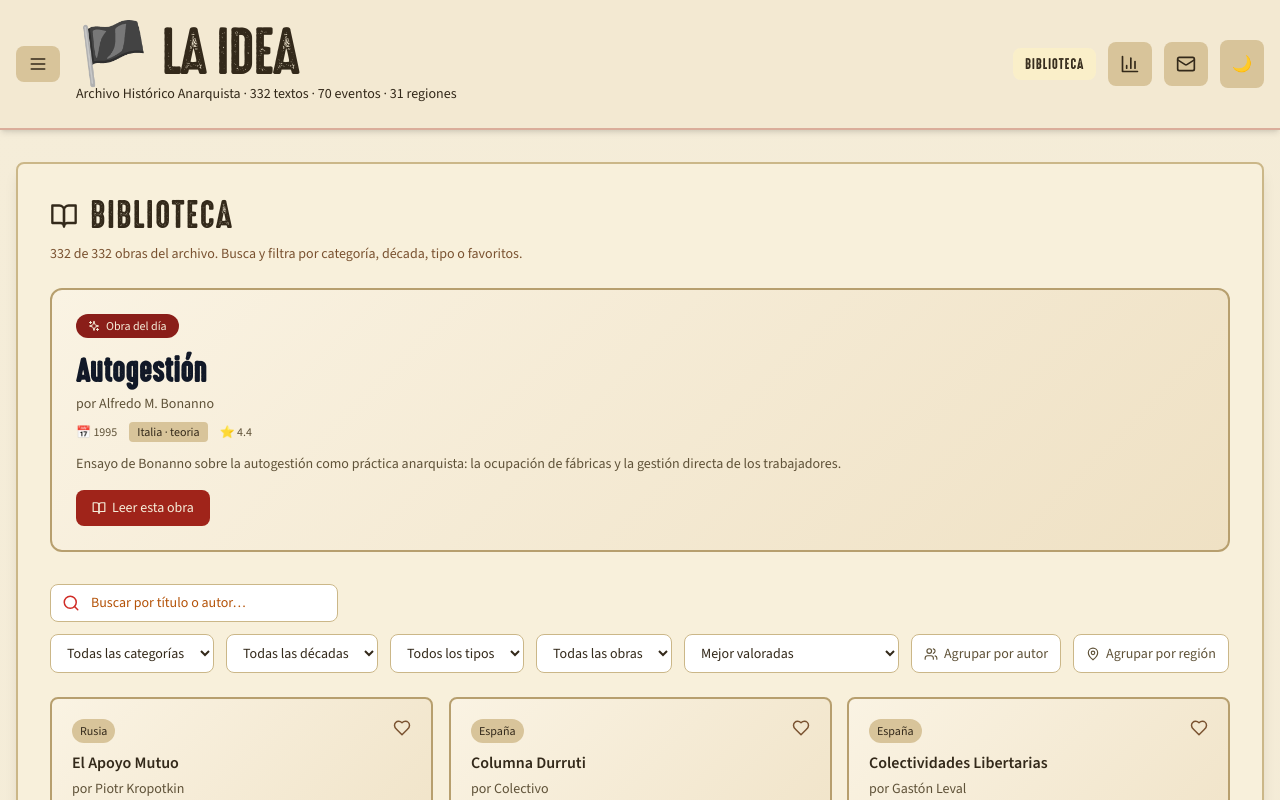
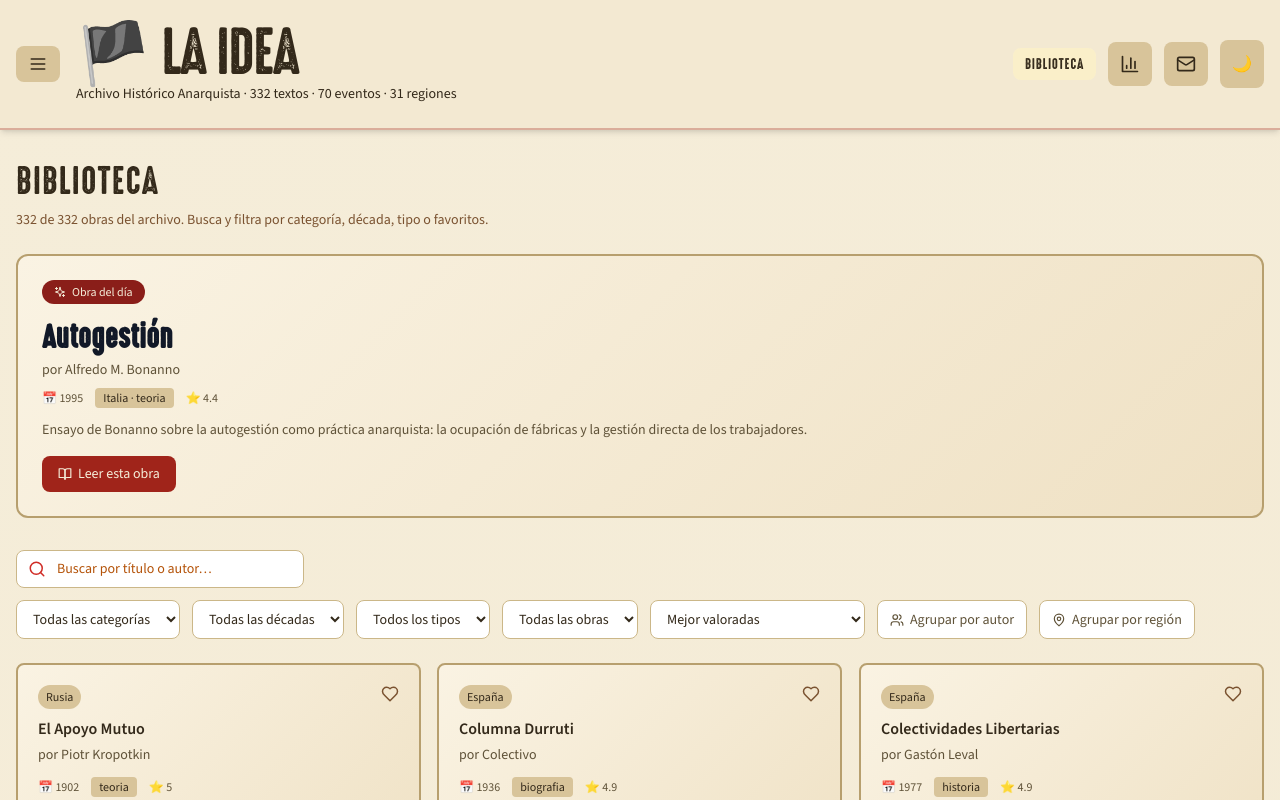
Before and after one commit to Ruben-developer/biblioteca-anarquista, a React (Vite) app: page / in a window 1280 px wide. Shown: the top 800 px of the page. Built offline with nearby package versions, Linux system fonts and the light colour scheme; a web font is replaced by a local one.

Commit message:
fix: unificar estética de headers — quitar card border de Biblioteca/Mapa, agregar título a Timeline, sin iconos, subtítulos uniformes

```diff
--- a/src/components/FavoritesView.jsx
+++ b/src/components/FavoritesView.jsx
@@ -71,7 +71,7 @@ const FavoritesView = ({
           <h2 className={`text-3xl md:text-4xl font-display uppercase tracking-wide ${darkMode ? 'text-red-400' : 'text-amber-900'}`}>
             Mi Biblioteca
           </h2>
-          <p className={`text-sm ${darkMode ? 'text-gray-400' : 'text-amber-700'} mt-1`}>
+          <p className={`text-sm mb-6 ${darkMode ? 'text-gray-400' : 'text-amber-700'}`}>
             {favorites.length} texto{favorites.length !== 1 ? 's' : ''} en tu colección personal
           </p>
         </div>
--- a/src/components/LibraryView.jsx
+++ b/src/components/LibraryView.jsx
@@ -110,13 +110,10 @@ const LibraryView = ({
   }`;
 
   return (
-    <div className={`${darkMode ? 'bg-gray-900/60 border-gray-700/50' : 'bg-white/60 border-amber-300'} rounded-lg shadow-lg border-2 p-6 md:p-8`}>
-      <div className="flex items-center gap-3 mb-2">
-        <BookOpen className={darkMode ? 'text-red-400' : 'text-amber-800'} size={28} />
-        <h2 className={`text-3xl md:text-4xl font-display uppercase tracking-wide ${darkMode ? 'text-red-400' : 'text-amber-900'}`}>
-          Biblioteca
-        </h2>
-      </div>
+    <div>
+      <h2 className={`text-3xl md:text-4xl font-display uppercase tracking-wide mb-2 ${darkMode ? 'text-red-400' : 'text-amber-900'}`}>
+        Biblioteca
+      </h2>
       <p className={`text-sm mb-6 ${darkMode ? 'text-gray-400' : 'text-amber-700'}`}>
         {filtered.length} de {allBooks.length} obras del archivo. Busca y filtra por categoría, década, tipo o favoritos.
       </p>
--- a/src/components/TimelineView.jsx
+++ b/src/components/TimelineView.jsx
@@ -61,6 +61,13 @@ const TimelineView = ({
 
   return (
     <div>
+      <h2 className={`text-3xl md:text-4xl font-display uppercase tracking-wide mb-2 ${darkMode ? 'text-red-400' : 'text-amber-900'}`}>
+        Línea Temporal
+      </h2>
+      <p className={`text-sm mb-6 ${darkMode ? 'text-gray-400' : 'text-amber-700'}`}>
+        {filteredEvents.length} evento{filteredEvents.length !== 1 ? 's' : ''} del movimiento anarquista. Navega por décadas o cambia a vista feed.
+      </p>
+
       <div className="flex items-center gap-2 mb-4">
         <button
           onClick={() => setLayout('horizontal')}
--- a/src/components/WorldMapView.jsx
+++ b/src/components/WorldMapView.jsx
@@ -89,7 +89,7 @@ const WorldMapView = ({ darkMode, regionData, onSelectRegion }) => {
   };
 
   return (
-    <div className={`${darkMode ? 'bg-gray-900/60 border-gray-700/50' : 'bg-white/60 border-amber-300'} rounded-lg shadow-lg border-2 p-6 md:p-8`}>
+    <div>
       <h2 className={`text-3xl md:text-4xl font-display uppercase tracking-wide mb-2 ${darkMode ? 'text-red-400' : 'text-amber-900'}`}>
         Mapa Mundial de Textos
       </h2>
```
Also changed, not shown: 2 other files (tests, documents, lock files or other folders).
